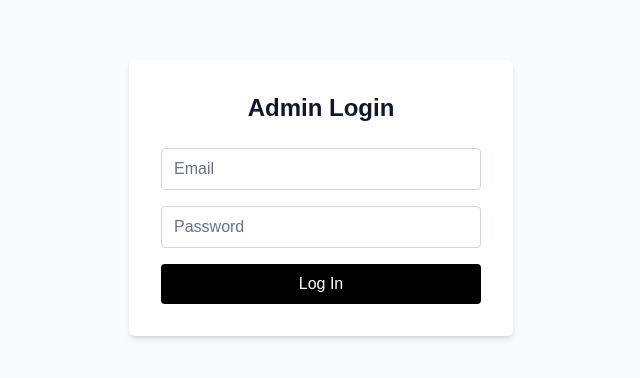
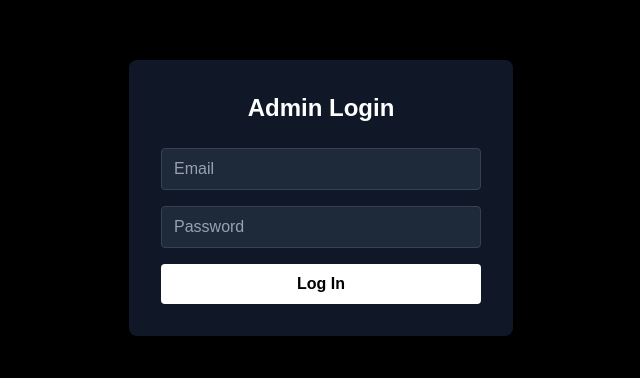
Before and after one commit to fisayoariyo/flowsop-landing, a Next.js app: page /login in a window 1280 px wide. Shown: the part 202-580 px from the top of the page, without its empty margins (319-959 px from the left). Built offline with nearby package versions, Linux system fonts and the light colour scheme.

Commit message:
made admin page more visible, UI

```diff
--- a/src/app/login/page.tsx
+++ b/src/app/login/page.tsx
@@ -9,14 +9,19 @@ export default function LoginPage() {
   const [email, setEmail] = useState("");
   const [password, setPassword] = useState("");
   const [error, setError] = useState("");
+  const [loading, setLoading] = useState(false);
 
   const handleLogin = async (e: React.FormEvent) => {
     e.preventDefault();
     setError("");
+    setLoading(true);
+
     const { error } = await supabase.auth.signInWithPassword({
       email,
       password,
     });
+
+    setLoading(false);
 
     if (error) {
       setError(error.message);
@@ -26,36 +31,51 @@ export default function LoginPage() {
   };
 
   return (
-    <div className="min-h-screen flex items-center justify-center bg-gray-50 px-4 sm:px-6 lg:px-8">
+    <div className="min-h-screen flex items-center justify-center bg-black px-4 sm:px-6 lg:px-8 py-12">
       <form
         onSubmit={handleLogin}
-        className="bg-white p-6 sm:p-8 rounded-md shadow-md w-full max-w-sm"
+        className="bg-gray-900 p-6 sm:p-8 rounded-lg shadow-lg w-full max-w-sm"
       >
-        <h1 className="text-2xl font-bold mb-6 text-center text-gray-900">
-          Admin Login
-        </h1>
+        <div className="mb-6 text-center">
+          <h1 className="text-2xl font-bold text-white">Admin Login</h1>
+        </div>
+
+        <label htmlFor="email" className="sr-only">
+          Email
+        </label>
         <input
+          id="email"
           type="email"
           placeholder="Email"
           value={email}
           onChange={(e) => setEmail(e.target.value)}
           required
-          className="w-full border border-gray-300 px-3 py-2 mb-4 rounded text-gray-900 placeholder-gray-500 focus:outline-none focus:ring-2 focus:ring-black"
+          aria-label="Email"
+          className="w-full bg-gray-800 text-white border border-gray-700 px-3 py-2 mb-4 rounded placeholder-gray-400 focus:outline-none focus:ring-2 focus:ring-white"
         />
+
+        <label htmlFor="password" className="sr-only">
+          Password
+        </label>
         <input
+          id="password"
           type="password"
           placeholder="Password"
           value={password}
           onChange={(e) => setPassword(e.target.value)}
           required
-          className="w-full border border-gray-300 px-3 py-2 mb-4 rounded text-gray-900 placeholder-gray-500 focus:outline-none focus:ring-2 focus:ring-black"
+          aria-label="Password"
+          className="w-full bg-gray-800 text-white border border-gray-700 px-3 py-2 mb-4 rounded placeholder-gray-400 focus:outline-none focus:ring-2 focus:ring-white"
         />
-        {error && <p className="text-red-600 text-sm mb-4">{error}</p>}
+
+        {error && <p className="text-red-500 text-sm mb-4">{error}</p>}
+
         <button
           type="submit"
-          className="w-full bg-black text-white py-2 rounded hover:bg-gray-800 transition-colors"
+          disabled={loading}
+          className="w-full bg-white text-black font-semibold py-2 rounded hover:bg-gray-200 transition-colors"
         >
-          Log In
+          {loading ? "Logging in..." : "Log In"}
         </button>
       </form>
     </div>
```
